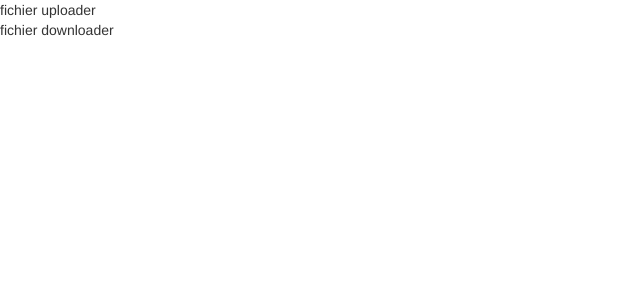
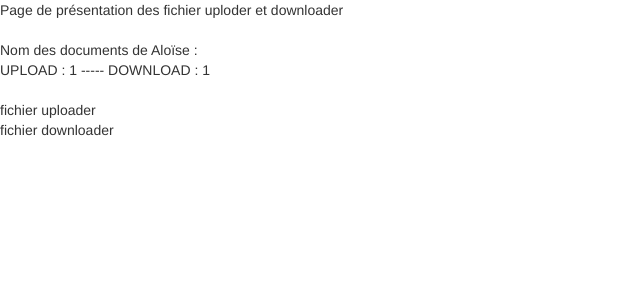
Before and after one commit to jiroco/projet_application, a PHP site: page /accueil_connecte.php in a window 1280 px wide. Shown: the top 300 px of the page, without its empty margins (0-640 px from the left). Run offline with PHP 8.4, Linux system fonts and the light colour scheme; a user stored in the database is signed in; data comes from the database, SQL or seed files in the repository; tables that the repository leaves empty hold one stand-in row (values such as "Sample post").

Commit message:
Affichage des fichier des utilisateurs

```diff
--- a/accueil_connecte.php
+++ b/accueil_connecte.php
@@ -1,4 +1,5 @@
 <?php
+include("include/connexiondb.php");
 session_start();
 if ((!isset($_SESSION['IDUSER'])) || (empty($_SESSION['IDUSER']))){
     echo "<meta http-equiv='refresh' content='0; URL=index.php'>";
@@ -18,7 +19,38 @@ if ((!isset($_SESSION['IDUSER'])) || (empty($_SESSION['IDUSER']))){
 	<script src="https://maxcdn.bootstrapcdn.com/bootstrap/3.3.7/js/bootstrap.min.js" integrity="sha384-Tc5IQib027qvyjSMfHjOMaLkfuWVxZxUPnCJA7l2mCWNIpG9mGCD8wGNIcPD7Txa" crossorigin="anonymous"></script>
 </head>
 <body >
+Page de présentation des fichier uploder et downloader
+<br/><br/>
 
+<?php
+/*fichiers uploader*/
+$req = $DBcon->prepare("SELECT NAMEDOCU, NAMEDOCD FROM DOC_U DU, DOC_D DD, USER U, UTOD WHERE U.IDUSER= ? AND U.IDUSER=UTOD.IDUSER AND DU.IDDOCU=UTOD.IDDOCU AND DD.IDDOCD=UTOD.IDDOCD;");
+$req->bindValue(1,$_SESSION["IDUSER"],PDO::PARAM_INT);
+
+
+$check=$req->execute();
+if($check){
+	if($resultat=$req->fetch()){
+		echo "Nom des documents de ".$_SESSION["PRENOM"]." : <br/>";
+		print_r("UPLOAD : ".$resultat['NAMEDOCU']." ----- "."DOWNLOAD : ".$resultat['NAMEDOCD']);
+		echo " <br/>";
+		while($resultat=$req->fetch()){
+			print_r("UPLOAD : ".$resultat['NAMEDOCU']." ----- "."DOWNLOAD : ".$resultat['NAMEDOCD']);
+			echo " <br/>";
+		}
+	}
+	else
+		echo "raté...";
+}
+else
+	echo "totalement raté";
+
+
+
+
+?>
+
+<br/>
 <div>
 	fichier uploader
 </div>
--- a/register.php
+++ b/register.php
@@ -7,6 +7,8 @@
     <body>
 
         <div>
+
+            <?php echo sha1("COCATargus182019!"); ?>
 
           <form action="include/register.inc.php" method="POST">
             <h2 class="titre">Inscription</h2>
```
